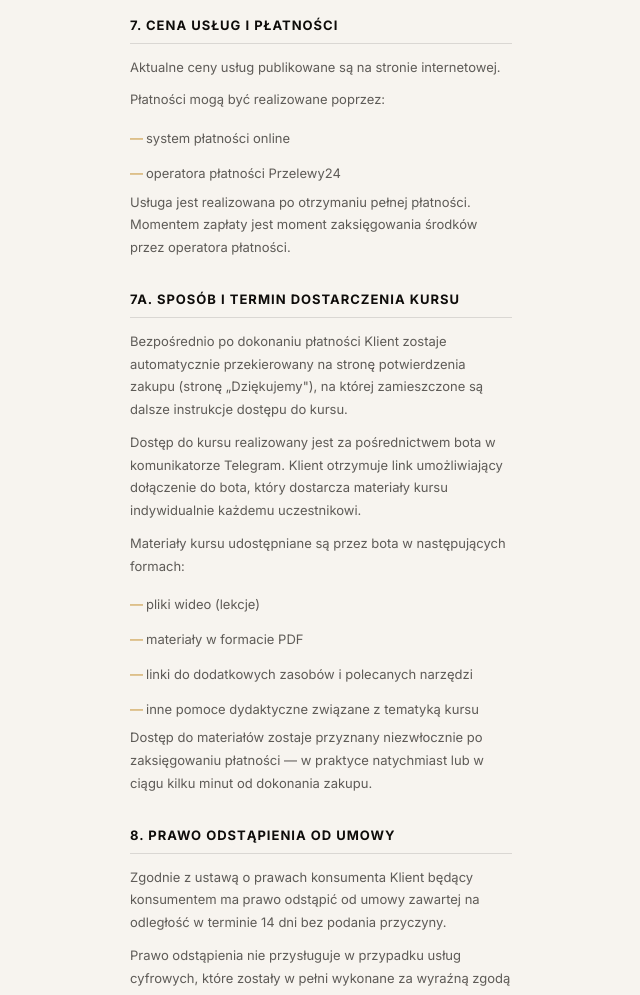
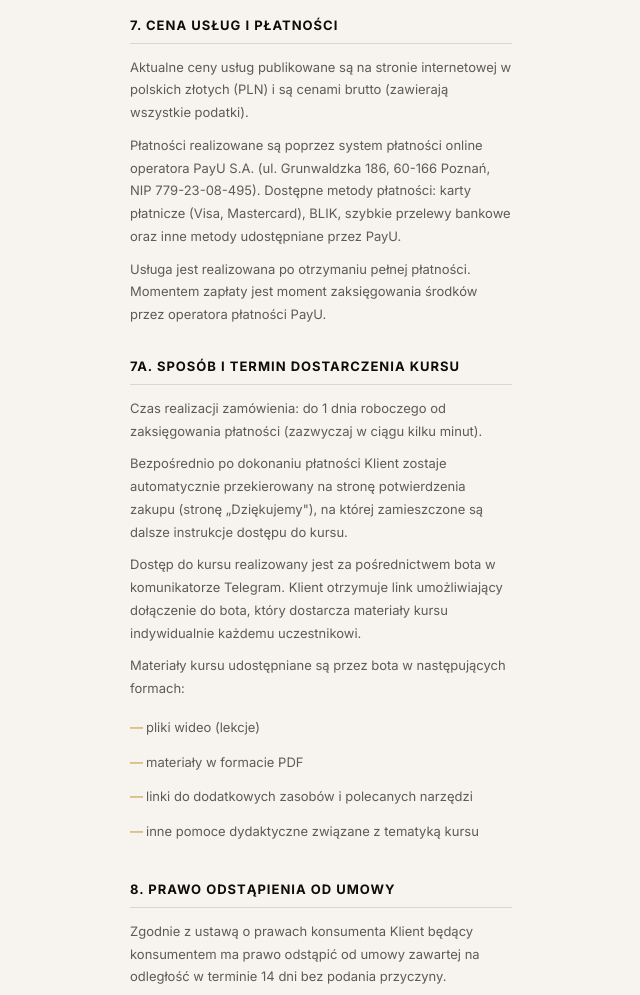
Before and after one commit to MikeCalisto/swiatlo-studyjne, a plain HTML site: page pl/regulamin.html in a window 1280 px wide. Shown: the part 2480-3475 px from the top of the page, without its empty margins (319-959 px from the left). Drawn offline with nearby package versions, Linux system fonts and the light colour scheme; a web font is replaced by a local one.

Commit message:
Update: pl/regulamin.html

```diff
--- a/pl/regulamin.html
+++ b/pl/regulamin.html
@@ -213,17 +213,14 @@
 
     <div class="sub-section">
       <h2>7. Cena usług i płatności</h2>
-      <p>Aktualne ceny usług publikowane są na stronie internetowej.</p>
-      <p>Płatności mogą być realizowane poprzez:</p>
-      <ul>
-        <li>system płatności online</li>
-        <li>operatora płatności Przelewy24</li>
-      </ul>
-      <p>Usługa jest realizowana po otrzymaniu pełnej płatności. Momentem zapłaty jest moment zaksięgowania środków przez operatora płatności.</p>
+      <p>Aktualne ceny usług publikowane są na stronie internetowej w polskich złotych (PLN) i są cenami brutto (zawierają wszystkie podatki).</p>
+      <p>Płatności realizowane są poprzez system płatności online operatora PayU S.A. (ul. Grunwaldzka 186, 60-166 Poznań, NIP 779-23-08-495). Dostępne metody płatności: karty płatnicze (Visa, Mastercard), BLIK, szybkie przelewy bankowe oraz inne metody udostępniane przez PayU.</p>
+      <p>Usługa jest realizowana po otrzymaniu pełnej płatności. Momentem zapłaty jest moment zaksięgowania środków przez operatora płatności PayU.</p>
     </div>
 
     <div class="sub-section">
       <h2>7a. Sposób i termin dostarczenia kursu</h2>
+      <p>Czas realizacji zamówienia: do 1 dnia roboczego od zaksięgowania płatności (zazwyczaj w ciągu kilku minut).</p>
       <p>Bezpośrednio po dokonaniu płatności Klient zostaje automatycznie przekierowany na stronę potwierdzenia zakupu (stronę „Dziękujemy"), na której zamieszczone są dalsze instrukcje dostępu do kursu.</p>
       <p>Dostęp do kursu realizowany jest za pośrednictwem bota w komunikatorze Telegram. Klient otrzymuje link umożliwiający dołączenie do bota, który dostarcza materiały kursu indywidualnie każdemu uczestnikowi.</p>
       <p>Materiały kursu udostępniane są przez bota w następujących formach:</p>
@@ -233,7 +230,6 @@
         <li>linki do dodatkowych zasobów i polecanych narzędzi</li>
         <li>inne pomoce dydaktyczne związane z tematyką kursu</li>
       </ul>
-      <p>Dostęp do materiałów zostaje przyznany niezwłocznie po zaksięgowaniu płatności — w praktyce natychmiast lub w ciągu kilku minut od dokonania zakupu.</p>
     </div>
 
     <div class="sub-section">
```
